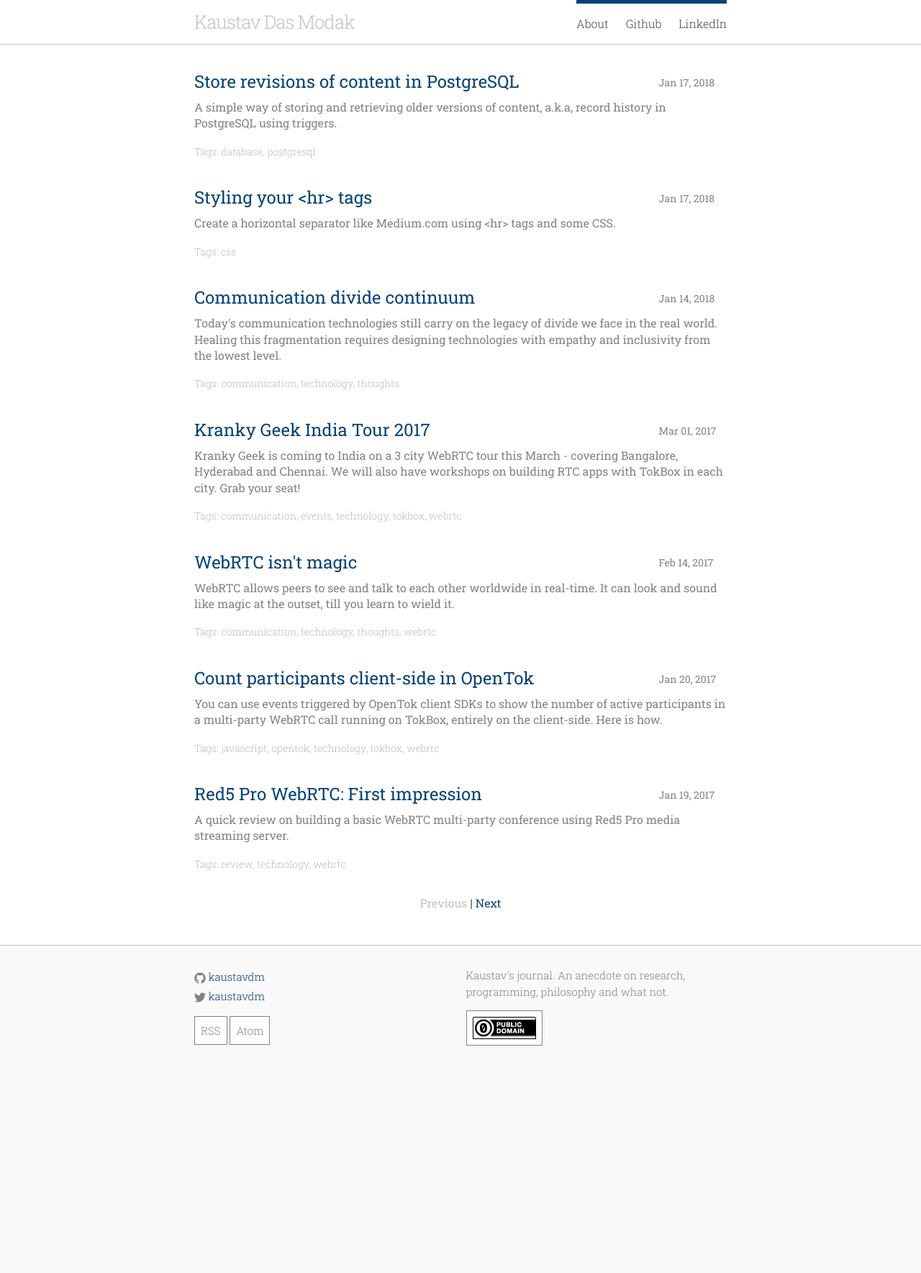
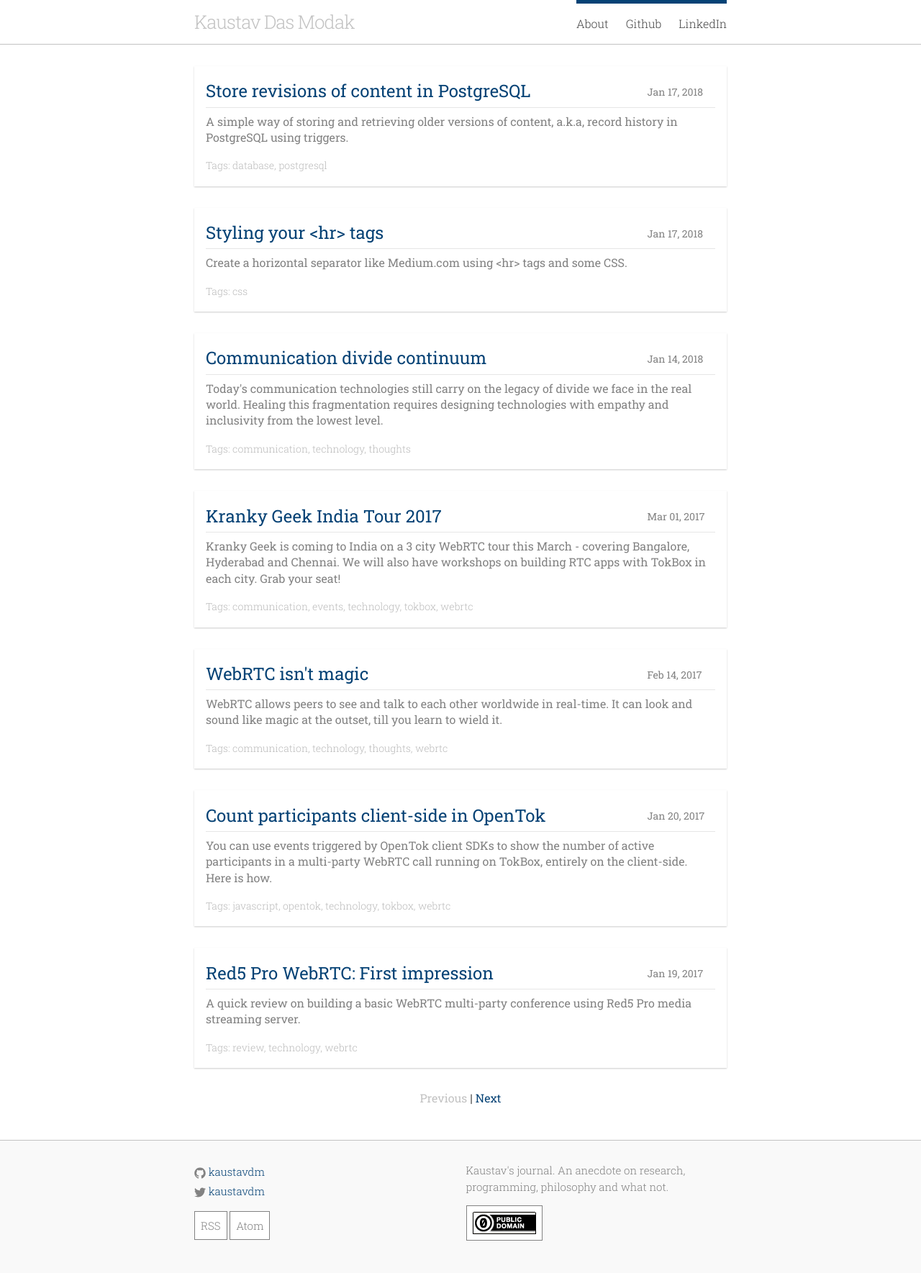
Before and after one commit to kaustavdm/website, a Jekyll site: the page built from index.html, in a window 1280 px wide. Shown: the whole page at 72% size. Built offline with Jekyll 4.4.1, drawn with Linux system fonts in a browser that asks for light colours; the list of posts is cut into pages by our own code; before the commit the page ends 1498 px from its top, so only the background shows below that.

Commit message:
Implement card-like listing of posts
Signed-off-by: Kaustav Das Modak <kaustav.dasmodak@yahoo.co.in>

```diff
--- a/_theme/_sass/_layout.scss
+++ b/_theme/_sass/_layout.scss
@@ -187,7 +187,10 @@ h1 {
     list-style: none;
 
     .subheader {
+        border-top: 1px solid lighten(#ccc, 10%);
+        padding-top: 0.5rem;
         font-size: 1rem;
+        width: 100%;
     }
 
     > li {
@@ -195,6 +198,13 @@ h1 {
         display: flex;
         align-items: baseline;
         flex-direction: column;
+        padding: 1rem;
+        box-shadow: 0 1px 2px #ccc;
+        transition: 0.25s box-shadow linear;
+
+        &:hover {
+            box-shadow: 0 2px 4px darken(#ccc, 5%);
+        }
 
         .post-info {
             display: flex;
@@ -210,6 +220,7 @@ h1 {
             .post-info-title {
                 margin-right: 1rem;
                 margin-bottom: 0.25rem;
+                line-height: 1.25;
 
                 @include media-query($on-palm) {
                     margin-right: 0;
```
